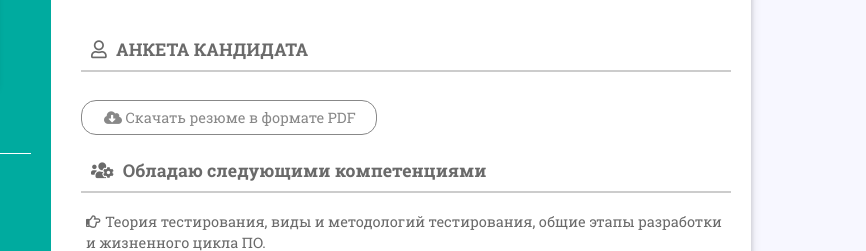
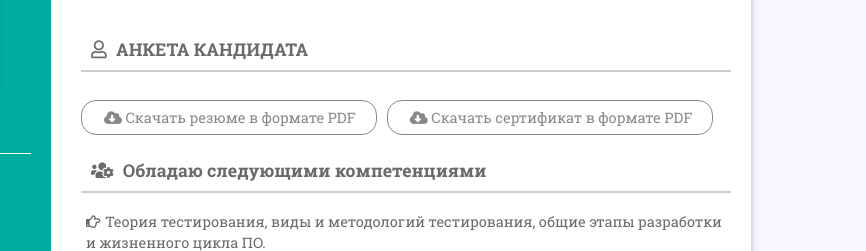
Before and after one commit to taner768/My_CV, a plain HTML site: page index.html in a window 1280 px wide. Shown: the part 141-392 px from the top of the page, 414-1280 px from the left. Drawn offline with Linux system fonts and the light colour scheme.

Commit message:
Add new link - Certificate

```diff
--- a/index.html
+++ b/index.html
@@ -73,6 +73,9 @@
                                     <li>
                                         <a href="https://drive.google.com/file/d/1azm61SepuG747i2I5Zw9vWSgurow6W6z/view?usp=share_link"><i class="fas fa-cloud-download-alt"></i> Скачать резюме в формате PDF</a>
                                     </li>
+                                    <li>
+                                        <a href="https://drive.google.com/file/d/1Mrk043n9FlUKHC03Oha29F9VP9XpQ4HM/view?usp=share_link"><i class="fas fa-cloud-download-alt"></i> Скачать сертификат в формате PDF</a>
+                                    </li>
                                 </ul>
                             </div>
                         </div>
```
